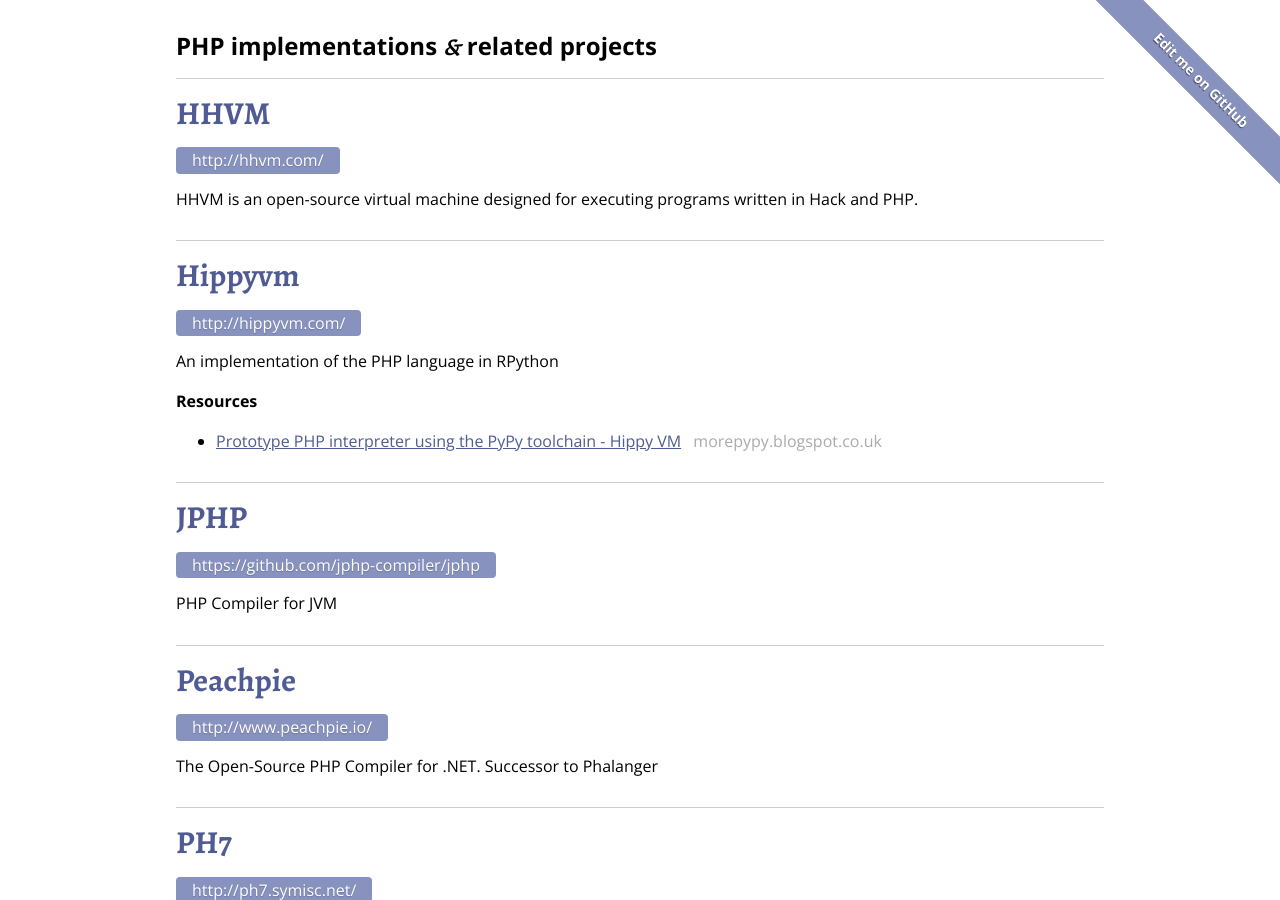
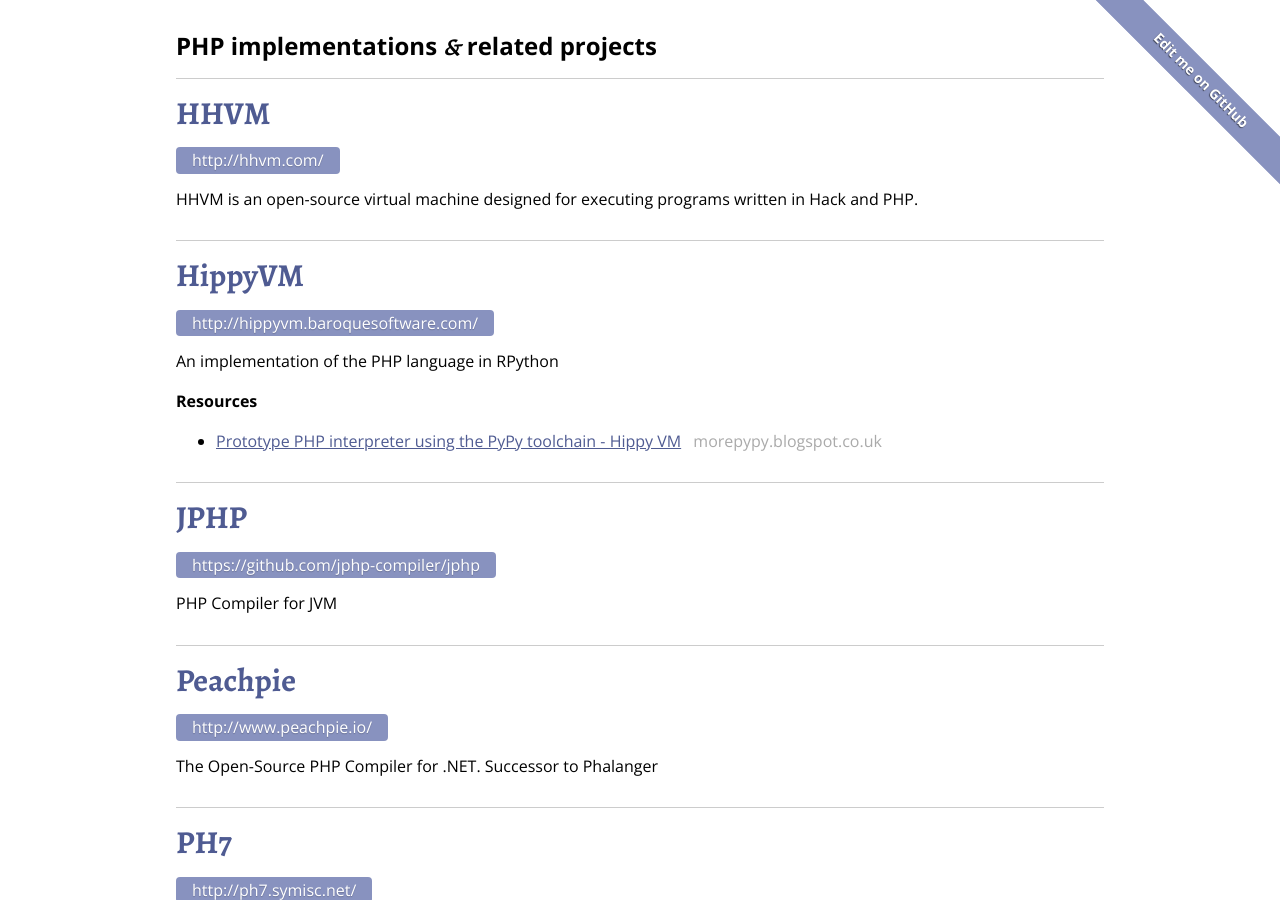
Before and after one commit to salathe/phps.io, a Jekyll site: the page built from index.html, in a window 1280 px wide and 900 px high. Built offline with Jekyll 4.4.1, drawn with Linux system fonts in a browser that asks for light colours; nearby versions of some CDN libraries; some of the changed lines change nothing that is shown.

Commit message:
Update HippyVM link
Changed the link to point to the Baroque Software site.
Also fixed capitalisation on HippyVM name.

```diff
--- a/_data/projects.yml
+++ b/_data/projects.yml
@@ -4,8 +4,8 @@
     summary: "HHVM is an open-source virtual machine designed for executing programs written in Hack and PHP."
 
 hippyvm:
-    name: Hippyvm
-    url: http://hippyvm.com/
+    name: HippyVM
+    url: http://hippyvm.baroquesoftware.com/
     summary: "An implementation of the PHP language in RPython"
     links:
       - text: "Prototype PHP interpreter using the PyPy toolchain - Hippy VM"
```
